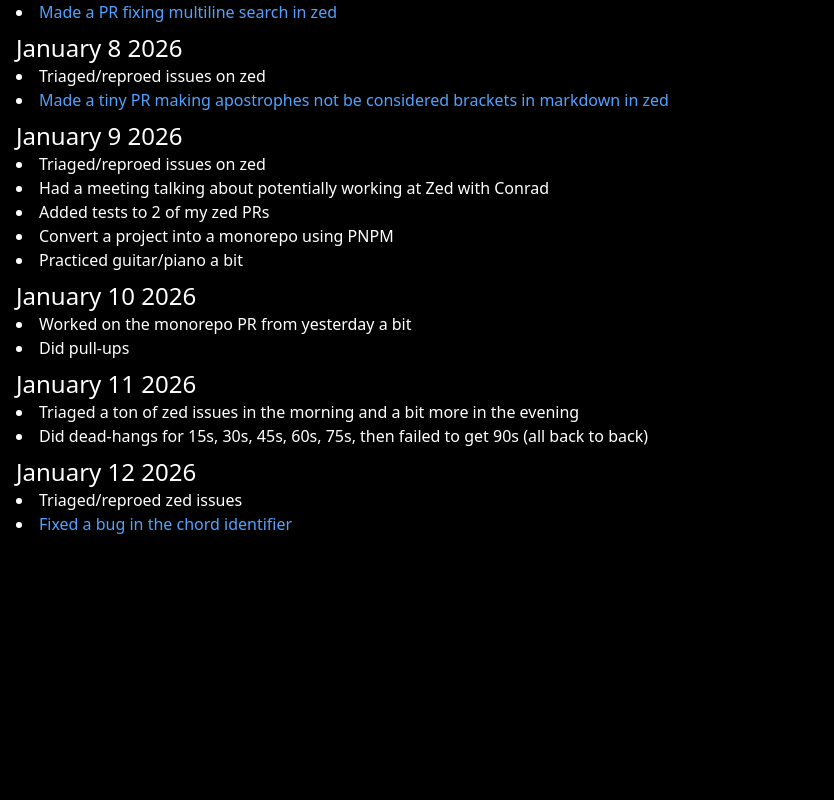
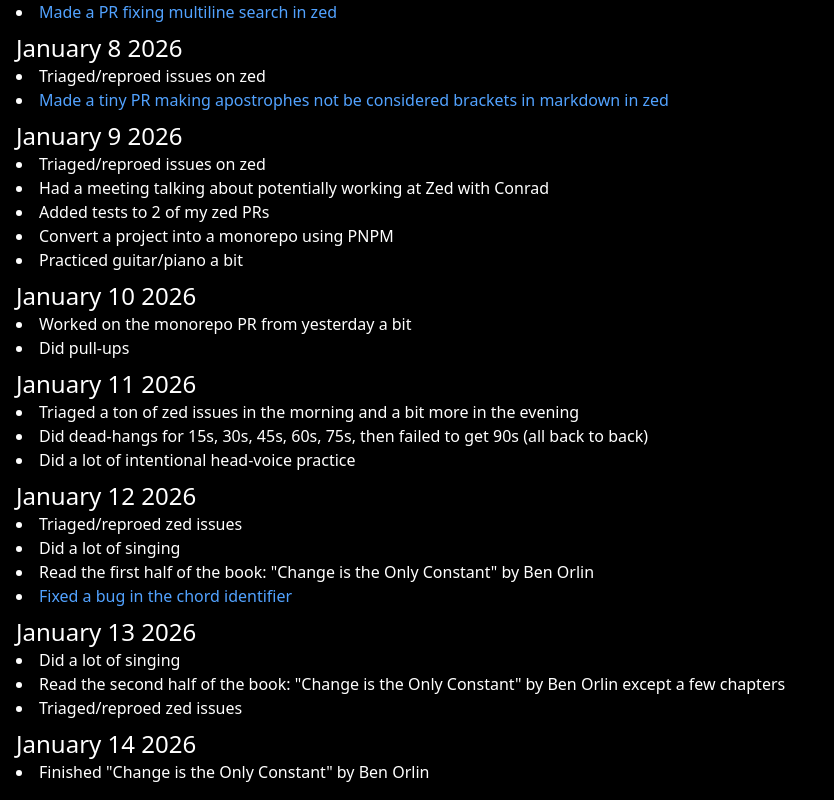
Before and after one commit to Zachiah/life-log, a SvelteKit app: page / in a window 1280 px wide. Shown: the part 812-1612 px from the top of the page, without its empty margins (0-834 px from the left). Before the commit the page ends 1364 px from the top, so only its background shows below. Built offline with nearby package versions, Linux system fonts and the light colour scheme.

Commit message:
Add events

```diff
--- a/src/routes/+page.svelte
+++ b/src/routes/+page.svelte
@@ -91,18 +91,33 @@
 			date: 'January 11 2026',
 			events: [
 				'Triaged a ton of zed issues in the morning and a bit more in the evening',
-				'Did dead-hangs for 15s, 30s, 45s, 60s, 75s, then failed to get 90s (all back to back)'
+				'Did dead-hangs for 15s, 30s, 45s, 60s, 75s, then failed to get 90s (all back to back)',
+				'Did a lot of intentional head-voice practice'
 			]
 		},
 		{
 			date: 'January 12 2026',
 			events: [
 				'Triaged/reproed zed issues',
+				'Did a lot of singing',
+				'Read the first half of the book: "Change is the Only Constant" by Ben Orlin',
 				[
 					'Fixed a bug in the chord identifier',
 					'https://github.com/Zachiah/music-theory/commit/6183c1306b424a6b355d5a322cba3e80a26e4ec1'
 				]
 			]
+		},
+		{
+			date: 'January 13 2026',
+			events: [
+				'Did a lot of singing',
+				'Read the second half of the book: "Change is the Only Constant" by Ben Orlin except a few chapters',
+				'Triaged/reproed zed issues'
+			]
+		},
+		{
+			date: 'January 14 2026',
+			events: ['Finished "Change is the Only Constant" by Ben Orlin']
 		}
 	];
 
```
